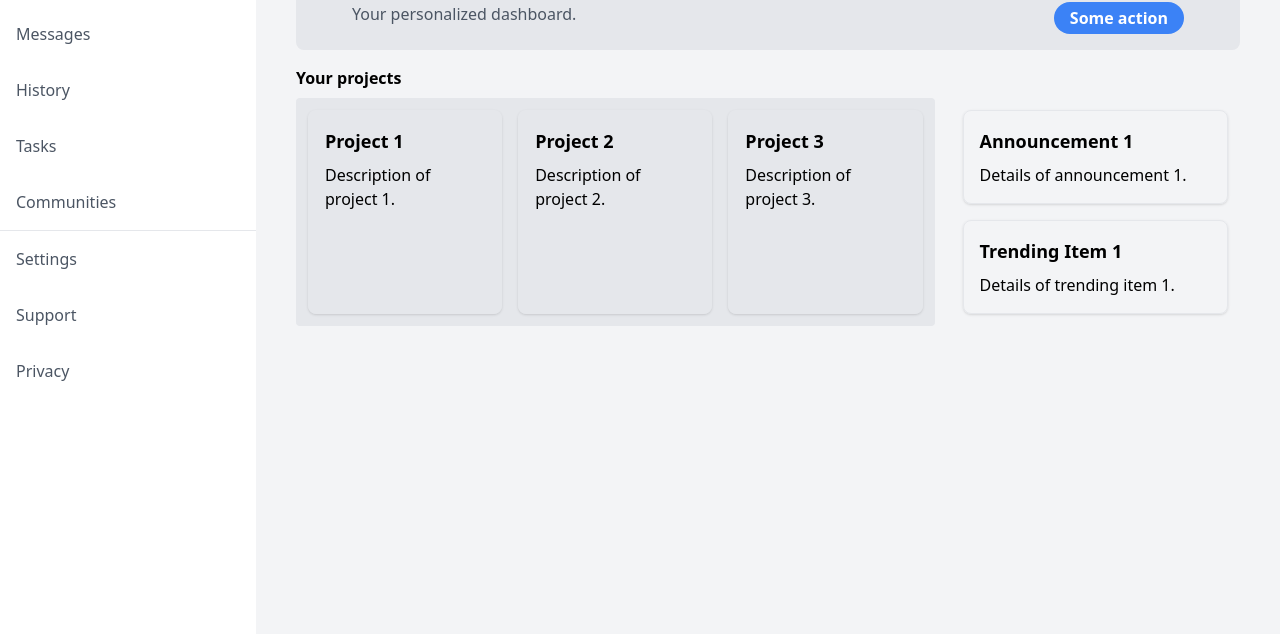
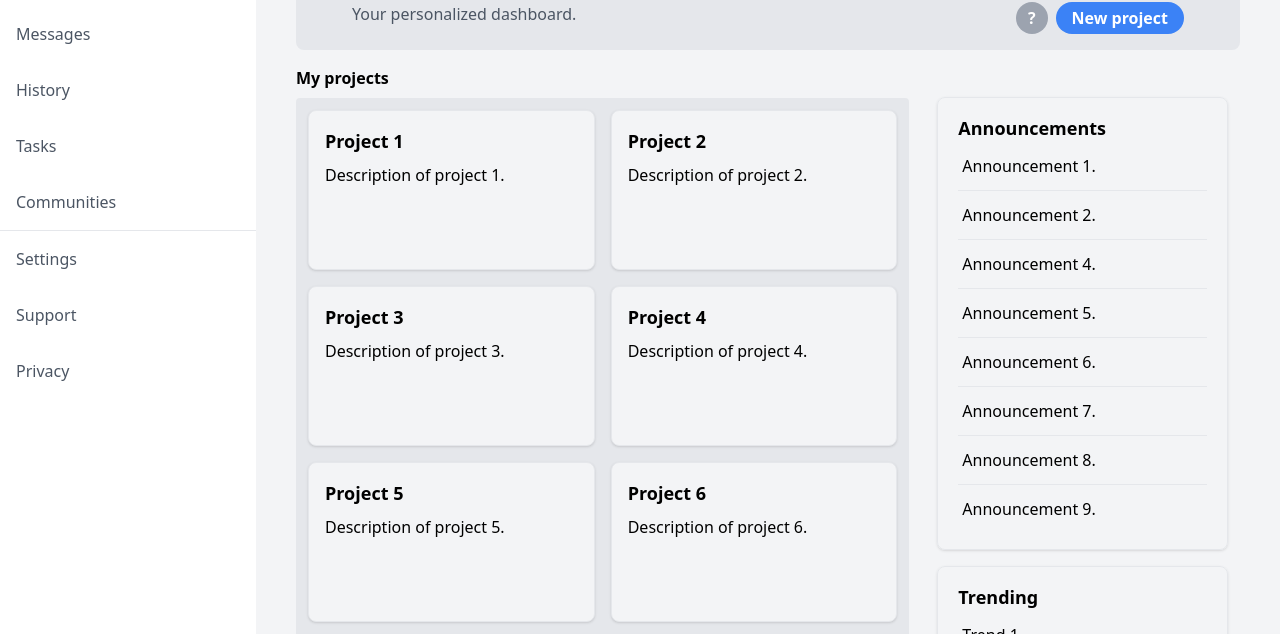
Before and after one commit to cesarbrancalhao/Odin.Dashboard, a website: page src/index.html in a window 1280 px wide. Shown: the part 166-800 px from the top of the page. Drawn offline with Linux system fonts and the light colour scheme.

Commit message:
Fixed: Styles

```diff
--- a/src/index.html
+++ b/src/index.html
@@ -55,7 +55,12 @@
 
                     <div class="items-center">
                         <img src="./assets/img/brancalhao.jpg" class="rounded-full ml-auto mb-2 w-10 h-10">
-                        <button class="bg-blue-500 hover:bg-blue-700 text-white font-bold py-1 px-4 rounded-full">Some action</button>
+
+                        <div class="w-full flex text-center items-center">
+                            <button class="bg-gray-400 hover:bg-blue-700 text-white font-bold py-1 px-3 mr-2 rounded-full">?</button>
+                            <button class="bg-blue-500 hover:bg-blue-700 text-white font-bold py-1 px-4 rounded-full">New project</button>
+                        </div>
+
                     </div>
 
                 </div>
@@ -65,42 +70,90 @@
             <!-- Dashboard -->
             <main class="my-4 rounded-lg">
 
-                <h1 class="text-1xl font-bold mb-2">Your projects</h1>
+                <h1 class="text-1xl font-bold mb-2">My projects</h1>
                 <div class="flex gap-4">
 
                     <!-- Projects -->
-                    <section class="grid sm:grid-cols-2 lg:grid-cols-3 gap-4 flex-grow p-3 bg-gray-200 rounded">
+                    <section class="grid sm:grid-cols-2 lg:grid-cols-2 gap-4 flex-grow p-3 bg-gray-200 rounded">
 
-                        <div class="p-4 border rounded-lg shadow">
+                        <div class="p-4 border rounded-lg shadow bg-gray-100 h-[10em]">
                             <h2 class="font-bold text-lg">Project 1</h2>
                             <p class="mt-2">Description of project 1.</p>
                         </div>
 
-                        <div class="p-4 border rounded-lg shadow">
+                        <div class="p-4 border rounded-lg shadow bg-gray-100 h-[10em]">
                             <h2 class="font-bold text-lg">Project 2</h2>
                             <p class="mt-2">Description of project 2.</p>
                         </div>
 
-                        <div class="p-4 border rounded-lg shadow">
+                        <div class="p-4 border rounded-lg shadow bg-gray-100 h-[10em]">
                             <h2 class="font-bold text-lg">Project 3</h2>
                             <p class="mt-2">Description of project 3.</p>
                         </div>
 
+                        <div class="p-4 border rounded-lg shadow bg-gray-100 h-[10em]">
+                            <h2 class="font-bold text-lg">Project 4</h2>
+                            <p class="mt-2">Description of project 4.</p>
+                        </div>
+
+                        <div class="p-4 border rounded-lg shadow bg-gray-100 h-[10em]">
+                            <h2 class="font-bold text-lg">Project 5</h2>
+                            <p class="mt-2">Description of project 5.</p>
+                        </div>
+
+                        <div class="p-4 border rounded-lg shadow bg-gray-100 h-[10em]">
+                            <h2 class="font-bold text-lg">Project 6</h2>
+                            <p class="mt-2">Description of project 6.</p>
+                        </div>
+
+                        <div class="p-4 border rounded-lg shadow bg-gray-100 h-[10em]">
+                            <h2 class="font-bold text-lg">Project 7</h2>
+                            <p class="mt-2">Description of project 7.</p>
+                        </div>
+
+                        <div class="p-4 border rounded-lg shadow bg-gray-100 h-[10em]">
+                            <h2 class="font-bold text-lg">Project 8</h2>
+                            <p class="mt-2">Description of project 8.</p>
+                        </div>
+
+                        <a href="#"><div class="p-4 border rounded-lg shadow bg-gray-100 h-[10em]">
+                            <h2 class="font-bold text-lg">Project 9</h2>
+                            <p class="mt-2">Description of project 9.</p>
+                        </div></a>
+
                     </section>
 
-                    <!-- Announcements and Trending Sections -->
-                    <section class="flex flex-col gap-4 w-1/3 p-3 rounded">
+                    <!-- Side section -->
+                    <section class="flex flex-col gap-4 w-1/3 p-3 rounded h-64 overflow mt-[-0.8em]">
 
-                        <!-- Announcements Section -->
+                        <!-- Announcements -->
                         <div class="flex-1 p-4 border rounded-lg shadow">
-                            <h2 class="font-bold text-lg">Announcement 1</h2>
-                            <p class="mt-2">Details of announcement 1.</p>
+                            <h2 class="font-bold text-lg ml-1">Announcements</h2>
+                            <p class="my-3 ml-2">Announcement 1.</p>
+                            <hr class="mx-1"/>
+                            <p class="my-3 ml-2">Announcement 2.</p>
+                            <hr class="mx-1"/>
+                            <p class="my-3 ml-2">Announcement 4.</p>
+                            <hr class="mx-1"/>
+                            <p class="my-3 ml-2">Announcement 5.</p>
+                            <hr class="mx-1"/>
+                            <p class="my-3 ml-2">Announcement 6.</p>
+                            <hr class="mx-1"/>
+                            <p class="my-3 ml-2">Announcement 7.</p>
+                            <hr class="mx-1"/>
+                            <p class="my-3 ml-2">Announcement 8.</p>
+                            <hr class="mx-1"/>
+                            <p class="my-3 ml-2">Announcement 9.</p>
                         </div>
 
-                        <!-- Trending Section -->
+                        <!-- Trending -->
                         <div class="flex-1 p-4 border rounded-lg shadow">
-                            <h2 class="font-bold text-lg">Trending Item 1</h2>
-                            <p class="mt-2">Details of trending item 1.</p>
+                            <h2 class="font-bold text-lg ml-1">Trending</h2>
+                            <a href="#"><p class="my-3 ml-2">Trend 1.</p></a>
+                            <hr class="mx-1"/>
+                            <a href="#"><p class="my-3 ml-2">Trend 1.</p></a>
+                            <hr class="mx-1"/>
+                            <a href="#"><p class="my-3 ml-2">Trend 1.</p></a>
                         </div>
 
                     </section>
```
Also changed, not shown: src/assets/css/output.css.
